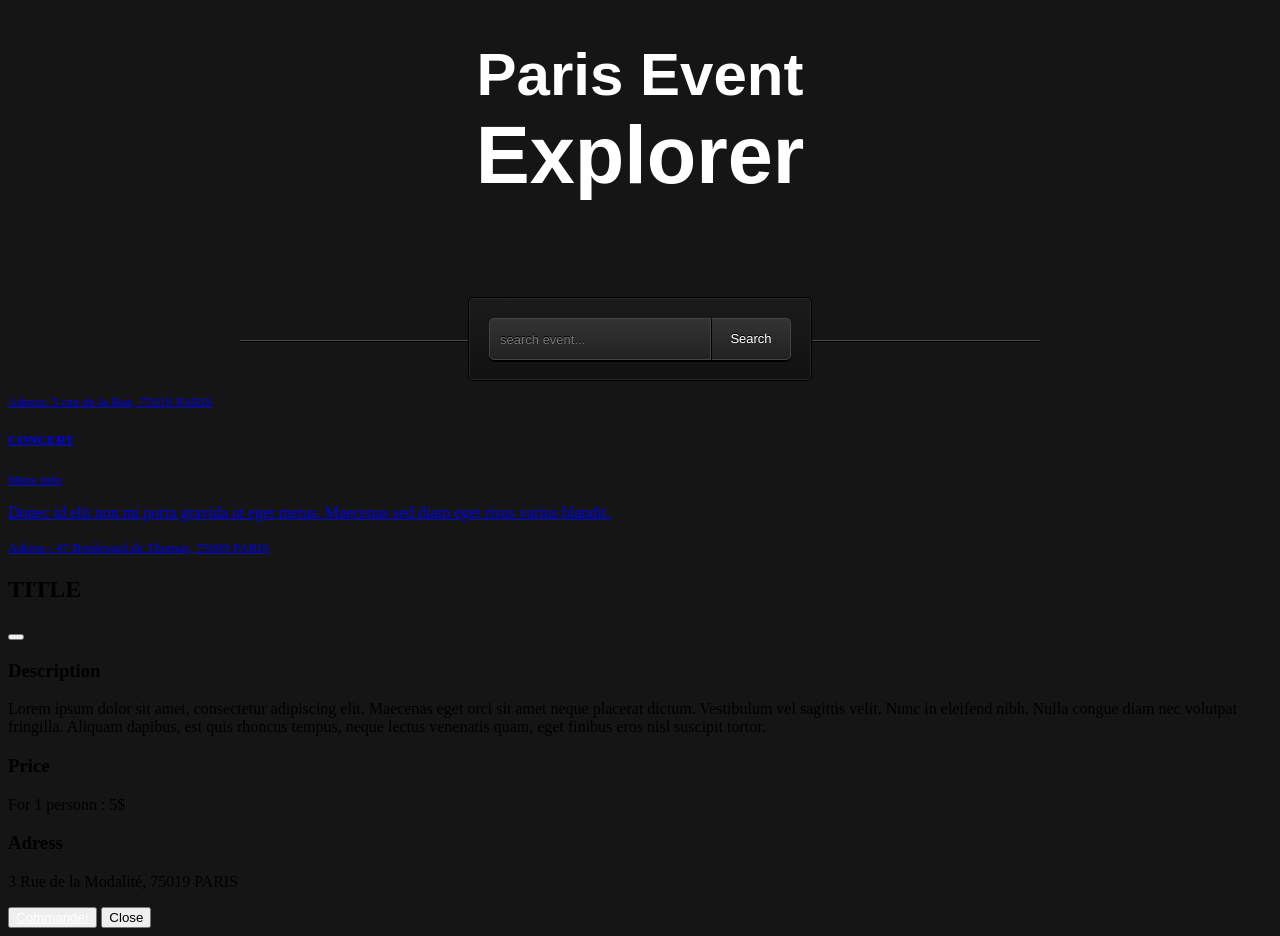
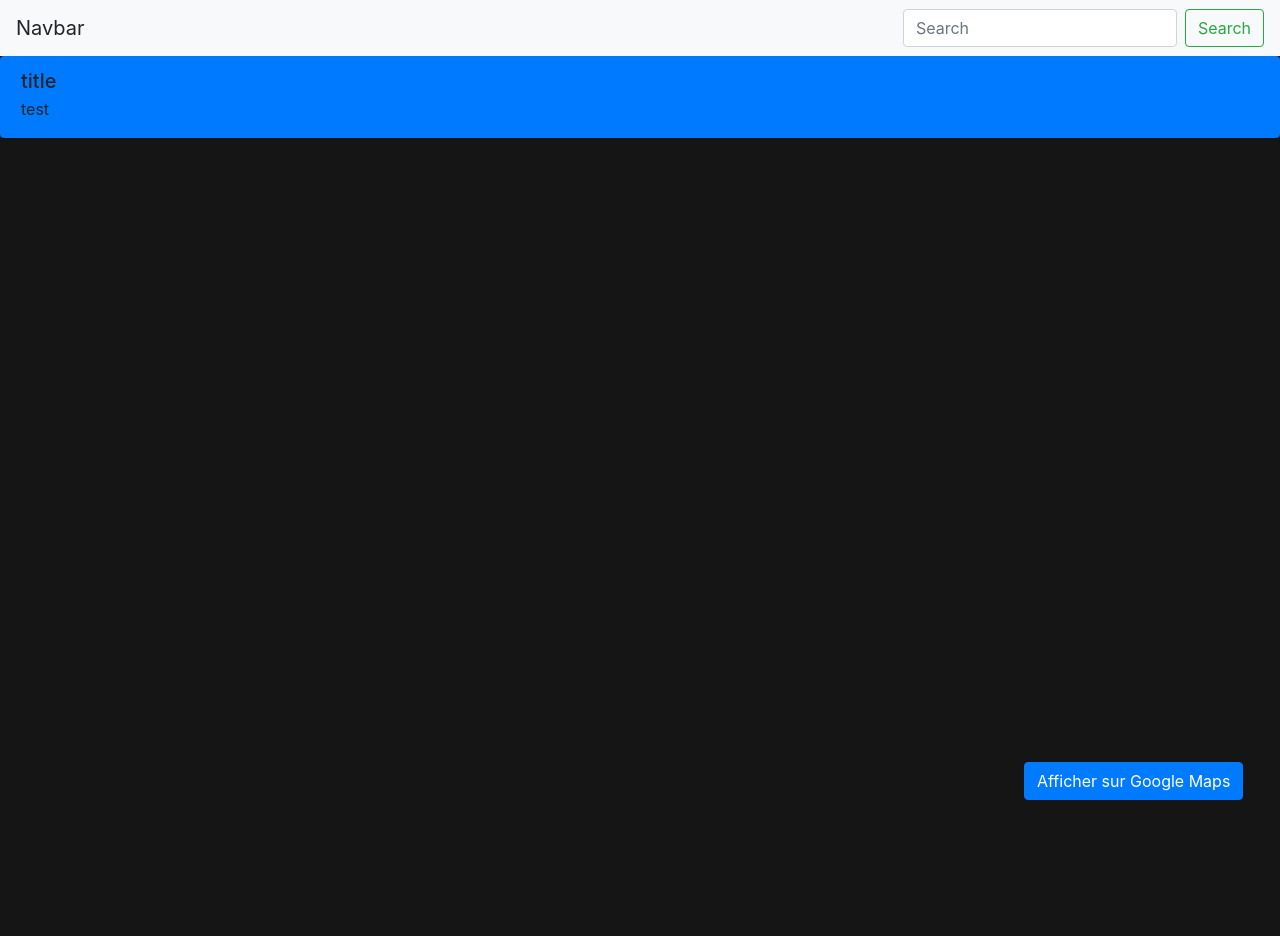
Before and after one commit to sneakypeteMDS/paris-event-explorer, a plain HTML site: page index.html in a window 1280 px wide. After the commit the page ends 800 px from the top, so only its background shows below. Drawn offline with nearby package versions, Linux system fonts and the light colour scheme.

Commit message:
As a developper, i want to create the HTML result page template in JavaScript

```diff
--- a/index.html
+++ b/index.html
@@ -1,22 +1,20 @@
-<!DOCTYPE html>
-<html lang="en">
+<!DOCTYPE html PUBLIC "-//W3C//DTD XHTML 1.0 Transitional//EN" "http://www.w3.org/TR/xhtml1/DTD/xhtml1-transitional.dtd">
+<html xmlns="http://www.w3.org/1999/xhtml">
 <head>
-    <meta charset="UTF-8">
-    <title>Paris-Event-Explorer</title>
-    <link rel="stylesheet" href="style/style.css">
+  <link rel="stylesheet" href="https://maxcdn.bootstrapcdn.com/bootstrap/4.0.0/css/bootstrap.min.css" integrity="sha384-Gn5384xqQ1aoWXA+058RXPxPg6fy4IWvTNh0E263XmFcJlSAwiGgFAW/dAiS6JXm" crossorigin="anonymous">
+  <meta http-equiv="Content-Type" content="text/html; charset=UTF-8" />
+  <link rel="stylesheet"href="style/style.css" />
+<title>Easy Event</title>
+<nav class="navbar navbar-light bg-light justify-content-between">
+  <a class="navbar-brand">Navbar</a>
+  <form class="form-inline">
+    <input class="form-control mr-sm-2" type="search" placeholder="Search" aria-label="Search">
+    <button class="btn btn-outline-success my-2 my-sm-0" type="submit">Search</button>
+  </form>
+</nav>
 </head>
+
 <body>
-   <div id="container">
-       <h1><span id="span1">Paris Event</span><br><span id="span2">Explorer</span></h1>
-        <div id="searchBarContainer">
-            <form action="" method="">
-                <input type="text" class="search" id="searchBar" placeholder="search event...">
-                <button id="searchButton">Search</button>
-            </form>
-        </div>
-        <div class="result"></div>
-    </div>
-
 <!-- BUTTON GOOGLE MAPS -->
 <div class="container">
   <div class="fixed-bottom" style="margin-left:80%;">
@@ -24,70 +22,20 @@
   </div>
 </div>
   <!-- -->
-          <div class="list-group">
-            <a href="#" class="list-group-item list-group-item-action flex-column align-items-start active">
-              <div class="d-flex w-100 justify-content-between">
-                <h5 class="mb-1" data-toggle="modal" data-target="#infoModal" id="title-list">GUMBALL</h5>
-                <small data-toggle="modal" data-target="#infoModal">More info</small>
-              </div>
-              <p class="mb-1" data-toggle="modal" data-target="#infoModal" id="description-list">Donec id elit non mi porta gravida at eget metus. Maecenas sed diam eget risus varius blandit.</p>
-              <small>Adress: 5 rue de la Rue, 75019 PARIS</small>
-            </a>
 
-            <a href="#" class="list-group-item list-group-item-action flex-column align-items-start">
-              <div class="d-flex w-100 justify-content-between">
-                <h5 class="mb-1">CONCERT</h5>
-                <small class="text-muted">More info</small>
-              </div>
-              <p class="mb-1">Donec id elit non mi porta gravida at eget metus. Maecenas sed diam eget risus varius blandit.</p>
-              <small class="text-muted">Adress : 47 Boulevard de Thomas, 75009 PARIS</small>
-            </a>
-          </div>
 <!-- Button trigger modal
 <p data-toggle="modal" data-target="#infoModal">
   Launch demo modal
 </p> -->
 
-          <!-- Modal -->
-          <div class="modal fade" id="infoModal" tabindex="-1" role="dialog" aria-labelledby="infoModalLabel" aria-hidden="true">
-            <div class="modal-dialog" role="document">
-              <div class="modal-content">
-
-                <div class="modal-header">
-                  <h2 class="modal-title" id="title-modal">TITLE</h2>
-                  <button type="button" class="close" data-dismiss="modal" aria-label="Close"></button>
-                </div>
-                <!-- Description -->
-                <div class="modal-body">
-                  <h3> Description </h3>
-                  <p id="modal-description">Lorem ipsum dolor sit amet, consectetur adipiscing elit. Maecenas eget orci sit amet neque placerat dictum. Vestibulum vel sagittis velit. Nunc in eleifend nibh. Nulla congue diam nec volutpat fringilla. Aliquam dapibus, est quis rhoncus tempus, neque lectus venenatis quam, eget finibus eros nisl suscipit tortor.</p>
-                </div>
-                <!-- Price -->
-                <div class="modal-body">
-                  <h3> Price </h3>
-                  <p id="modal-price">For 1 personn : 5$</p>
-                </div>
-                <!-- Adress -->
-                <div class="modal-body">
-                  <h3> Adress </h3>
-                  <p id="modal-adress"> 3 Rue de la Modalité, 75019 PARIS</p>
-                </div>
-
-                <div class="modal-footer">
-                  <button type="button"class="btn btn-primary">
-                    <a href="http://www.google.fr/" style="color:white;"> Commander </a>
-                  </button>
-                  <button type="button" class="btn btn-secondary" data-dismiss="modal">Close</button>
-                </div>
-
-              </div>
-            </div>
-          </div>
-
-  <script src="displayer/displayer.js"></script>
-  <script src="search-engine/search-engine.js"></script>
 <script src="https://code.jquery.com/jquery-3.2.1.slim.min.js" integrity="sha384-KJ3o2DKtIkvYIK3UENzmM7KCkRr/rE9/Qpg6aAZGJwFDMVNA/GpGFF93hXpG5KkN" crossorigin="anonymous"></script>
 <script src="https://cdnjs.cloudflare.com/ajax/libs/popper.js/1.12.9/umd/popper.min.js" integrity="sha384-ApNbgh9B+Y1QKtv3Rn7W3mgPxhU9K/ScQsAP7hUibX39j7fakFPskvXusvfa0b4Q" crossorigin="anonymous"></script>
 <script src="https://maxcdn.bootstrapcdn.com/bootstrap/4.0.0/js/bootstrap.min.js" integrity="sha384-JZR6Spejh4U02d8jOt6vLEHfe/JQGiRRSQQxSfFWpi1MquVdAyjUar5+76PVCmYl" crossorigin="anonymous"></script>
+    <script src="js/html-generator.js">
+
+
+
+    </script>
 </body>
+
 </html>
--- /dev/null
+++ b/js/html-generator.js
@@ -0,0 +1,38 @@
+function htmlGenerator(title) {
+
+  var el = document.createElement('div');
+  el.className ='list-group';
+
+  var a = document.createElement('a');
+  a.className = 'list-group-item list-group-item-action flex-column align-items-start active';
+  el.appendChild(a);
+
+  var div = document.createElement('div');
+  div.className ='d-flex w-100 justify-content-between';
+  a.appendChild(div);
+
+  var title = document.createElement('h5');
+  title.className = 'mb-1';
+  title.id = 'title-list';
+  title.setAttribute('data-toggle', 'modal');
+  title.setAttribute('data-target', '#infoModal');
+  title.innerHTML = 'title';
+  a.appendChild(title);
+
+  var small = document.createElement('small');
+  small.setAttribute('data-toggle', 'modal');
+  small.setAttribute('data-target', '#infoModal');
+  a.appendChild(small);
+
+  var description = document.createElement('p');
+  description.className = 'mb-1';
+  description.id = 'description-list';
+  description.setAttribute('data-toggle', 'modal');
+  description.setAttribute('data-target', '#infoModal');
+  description.innerHTML = 'test';
+  a.appendChild(description);
+
+  document.body.appendChild(el);
+}
+
+htmlGenerator();
```
Also changed, not shown: js/modal-generator.js (added, +26 -0 lines). Lines whose indentation alone changed are shown as unchanged.
